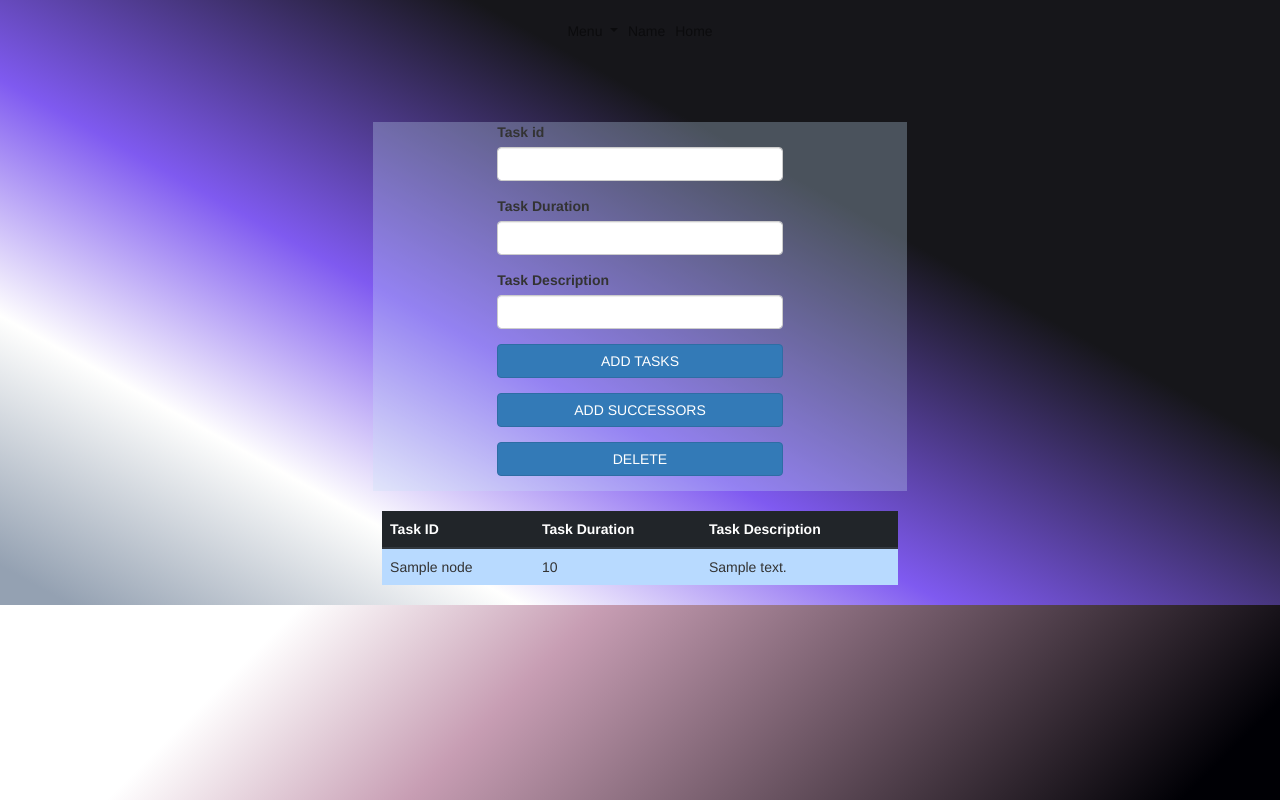
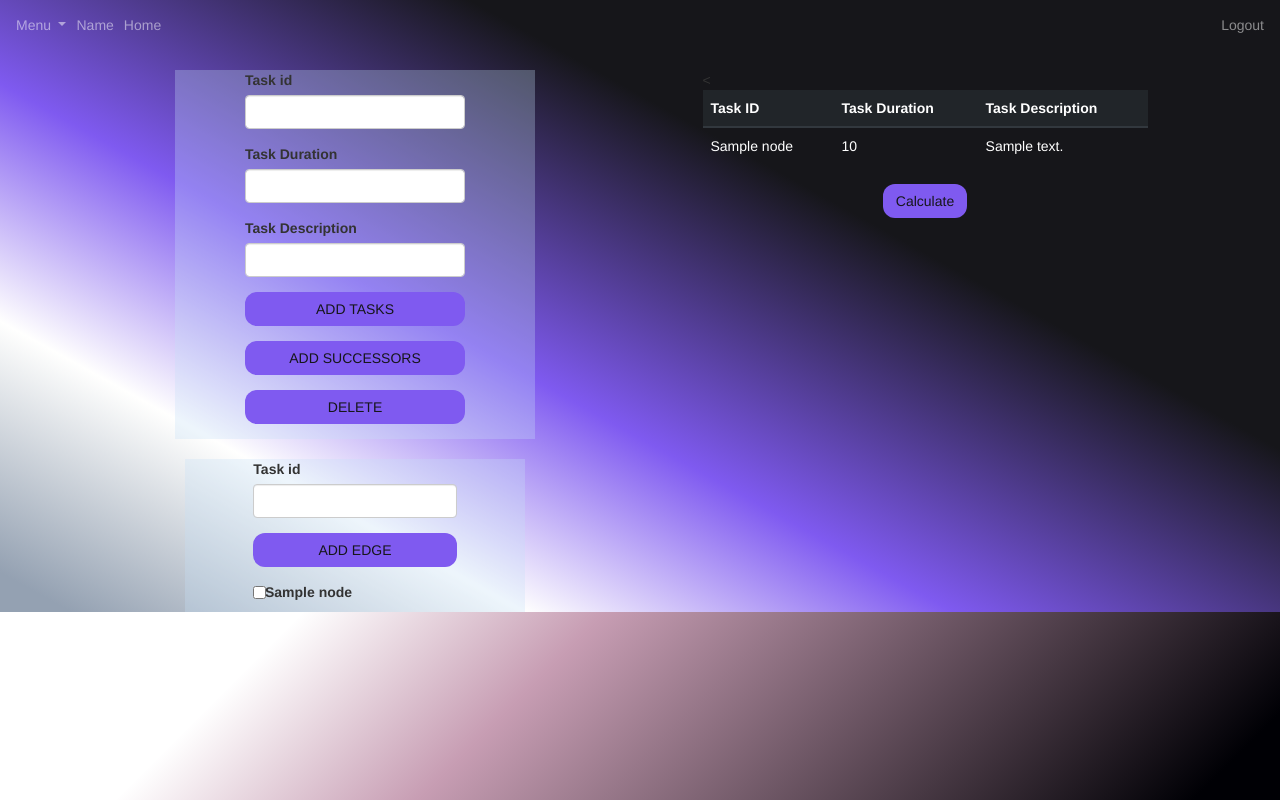
Before and after one commit to GayathriManeksha/PERT-Project-Manager, a Flask app: page /addtask/1 in a window 1280 px wide. Run offline with Flask 2, Linux system fonts and the light colour scheme; tables that the repository leaves empty hold one stand-in row (values such as "Sample post"); some libraries are stand-ins or nearby versions.

Commit message:
added add task page

```diff
--- a/app/routes.py
+++ b/app/routes.py
@@ -90,28 +90,22 @@ def addtsk(proj_id):
             return "Error adding to database"
       elif request.form.get('delete')=='delete':
          return redirect('/delete',proj_id=proj_id)
+      elif request.form.get('addedge'):
+         node_is=request.form['edge']
+         edges_are=request.form.getlist("edge_keys")
+         node_id1=Nodes.query.with_entities(Nodes.id).filter_by(nodename=node_is,proj_id=proj_id).first()
+         for e in edges_are:
+            node_id2=Nodes.query.with_entities(Nodes.id).filter_by(nodename=e).first()
+            edge=Edges(node_id2[0],node_id1[0])
+            db.session.add(edge)
+            db.session.commit()
+         flash("Edges added successfully")
+         return redirect(url_for('list_edges'))
       else:
          return redirect(url_for('addEdge',proj_id=proj_id))
    else:
       return render_template('addtask.html',nodes = Nodes.query.filter_by(proj_id=proj_id).all())
 
-
-@app.route('/addedge/<proj_id>',methods=['GET','POST'])
-def addEdge(proj_id):
-   if request.method=='POST':
-      node_is=request.form['edge']
-      edges_are=request.form.getlist("edge_keys")
-      node_id1=Nodes.query.with_entities(Nodes.id).filter_by(nodename=node_is,proj_id=proj_id).first()
-      for e in edges_are:
-        node_id2=Nodes.query.with_entities(Nodes.id).filter_by(nodename=e).first()
-        edge=Edges(node_id2[0],node_id1[0])
-        db.session.add(edge)
-        db.session.commit()
-
-      flash("Edges added successfully")
-      return redirect(url_for('list_edges'))
-   print("NOT POST")
-   return render_template('add_edges.html',nodes=Nodes.query.filter_by(proj_id=proj_id).all())
 
 @app.route('/listedges')
 def list_edges():
--- a/app/static/CSS/home.css
+++ b/app/static/CSS/home.css
@@ -2,7 +2,8 @@
 body, html {
   /* background-color: azure; */
   background-color: #ffffff;
-background-image: linear-gradient(135deg, #ffffff 16%, #c79db3 32%, #000005 73%);
+  background-image: linear-gradient(135deg, #ffffff 16%, #c79db3 32%, #000005 73%);
+
 }
 
 * {
@@ -36,9 +37,9 @@ background-image: linear-gradient(135deg, #ffffff 16%, #c79db3 32%, #000005 73%)
 .add-task-bg{
  /* background-image:url(pic7.png);*/
  /* background-size: cover;*/
- background-color: #16161a;
-background-image: linear-gradient(209deg, #16161a 34%, #7f5af0 60%, #fffffe 78%, #94a1b2 97%);
-
+  background-color: #16161a;
+  background-image: linear-gradient(209deg, #16161a 34%, #7f5af0 60%, #fffffe 78%, #94a1b2 97%);
+  height: 100%;
 }
 
 /* .add-task-nav{
--- a/app/templates/addtask.html
+++ b/app/templates/addtask.html
@@ -6,12 +6,13 @@
 
 {% block body %}
     <div class="add-task-bg">
-    <nav class="navbar navbar-expand-sm navbar-light add-task-nav justify-content-center">
+
+
+      <nav class="navbar navbar-expand-sm navbar-dark navbaar">
         <!-- Links -->
         <ul class="navbar-nav">
-             <!-- Dropdown -->
           <li class="nav-item dropdown">
-            <a class="nav-link dropdown-toggle" href="#" id="navbardrop" data-toggle="dropdown">
+            <a class="nav-link dropdown-toggle py-0" href="#" id="navbardrop" data-toggle="dropdown">
               Menu
             </a>
             <div class="dropdown-menu">
@@ -19,25 +20,30 @@
               <a class="dropdown-item" href="#">PROJECTS</a>
             </div>
           </li>
+
           <li class="nav-item">
-            <a class="nav-link" href="#">Name</a>
+            <a class="nav-link py-0" href="#">Name</a>
           </li>
           <li class="nav-item">
-            <a class="nav-link" href="#">Home</a>
+            <a class="nav-link py-0" href="#">Home</a>
           </li>
+        </ul>
+        <ul class="navbar-nav ml-auto">
+         <li class="nav-item">
+           <a class="nav-link py-0" href="#">Logout</a>
+         </li>
+       </ul>
 
-
-        </ul>
       </nav>
 
-<!-----------------edit-->
-      <br>
-      <br>
-      <div class="col-5 mx-auto add-task">
+      <div class="container">
+        <div class="row">
+            <div class="col-12 col-md-6">
+                <!----add task form-->
+                <div class="col-8 mx-auto add-task">
                     <div class="container-fluid">
-        <div class="col-8 mx-auto my-auto">
+                      <div class="col-10 mx-auto my-auto">
                     <form class="align-self-baseline" method="post">
-        <!-- Text input -->
                       <div class="form-outline mb-4">
                         <label class="form-label" for="form6Example3">Task id</label>
                         <input type="text" id="form6Example3" name = "taskid" class="form-control" />
@@ -52,26 +58,58 @@
                           <label class="form-label" for="form6Example3">Task Description</label>
                           <input type="text" id="form6Example3" name="taskdesc" class="form-control" />
                         </div>
+                      <button type="submit" class="btn btn-light btn-block mb-4  col-12 button-clr" name="addtasks" value="addtasks">ADD TASKS</button>
+                      <button type="submit" class="btn btn-light btn-block mb-4  col-12 button-clr" name="addsucc" value="addsucc">ADD SUCCESSORS</button>
+                      <button type="submit" class="btn btn-light btn-block mb-4  col-12 button-clr" name="delete" value="delete">DELETE</button>
 
-        <!-- Submit button -->
-        <button type="submit" class="btn btn-primary btn-block mb-4" name="addtasks" value="addtasks">ADD TASKS</button>
-        <button type="submit" class="btn btn-primary btn-block mb-4" name="addsucc" value="addsucc">ADD SUCCESSORS</button>
-        <button type="submit" class="btn btn-primary btn-block mb-4" name="delete" value="delete">DELETE</button>
                     </form>
 
                   </div>
               </div>
               </div>
-
-
               <br>
 
+              <div class="col-12">
+                    <!-- add edge code here -->
+                    <div class="col-8 mx-auto add-task">
+                      <div class="container-fluid">
+                        <div class="col-10 mx-auto my-auto">
+                      <form class="align-self-baseline" method="post">
+                        <!-- Text input -->
+                        <div class="form-outline mb-4">
+                          <label class="form-label" for="form6Example3">Task id</label>
+                          <input type="text" id="form6Example3" name="edge"  class="form-control" />
+                        </div>
+
+                        <!-- Submit button -->
+                        <button type="submit" class="btn btn-light btn-block mb-4 button-clr" name="addedge" value="addedge">ADD EDGE</button>
+
+                        <!--------checkbox-->
+                        {% for node in nodes %}
+                            <div class="big-checkbox" style="height:30px">
+                            <input class="form-check-input" type="checkbox" id="inlineCheckbox1" name = "edge_keys" value="{{node.nodename}}">
+                            <label class="form-check-label" for="inlineCheckbox1">...{{node.nodename}}</label>
+                            </div>
+
+                        {% endfor %}
+                      </form>
+
+                    </div>
+                </div>
+                </div>
+                <!---edge here -->
+
+              </div>
+
+            </div>
+
+            <!---add edge-->
+            <div class="col-12 col-md-6">
                 <!-----------table-->
                 <div class="row">
-<div class="col-5 align-self-center mx-auto">
-  {% if nodes %}
-    <table class="table table-hover table-primary" >
-      <thead class="thead-dark">
+                    <div class="col-10 align-self-center mx-auto">
+                        <table class="table table-hover table-text"  >
+                        < <thead class="thead-dark">
                           <tr>
                             <th>Task ID</th>
                             <th>Task Duration</th>
@@ -88,137 +126,16 @@
                         {% endfor %}
                         </tbody>
                         </table>
-  {% endif %}
                     </div>
                     </div>
+                    <div class="text-center">
+                    <button type="submit" class="btn btn-light mb-4 button-clr">Calculate</button>
                     </div>
-{% endblock %}
-=======
-<!DOCTYPE html>
-<html lang="en">
-
-<head>
-    <title>project</title>
-    <meta charset="UTF-8">
-    <meta name="viewport" content="width=device-width, initial-scale=1">
-    <link rel="icon"
-        href="https://st.depositphotos.com/1368414/3476/i/600/depositphotos_34768023-stock-photo-reach-out.jpg"
-        type="image/x-icon">
-    <link rel="stylesheet" href="https://maxcdn.bootstrapcdn.com/bootstrap/4.0.0/css/bootstrap.min.css"
-        integrity="sha384-Gn5384xqQ1aoWXA+058RXPxPg6fy4IWvTNh0E263XmFcJlSAwiGgFAW/dAiS6JXm" crossorigin="anonymous">
-    <link rel="stylesheet" href="https://maxcdn.bootstrapcdn.com/bootstrap/3.4.1/css/bootstrap.min.css">
-    <link rel="stylesheet" href="home.css">
-    <script src="https://ajax.googleapis.com/ajax/libs/jquery/3.5.1/jquery.min.js"></script>
-    <script src="https://maxcdn.bootstrapcdn.com/bootstrap/3.4.1/js/bootstrap.min.js"></script>
-</head>
-
-<body style="background-color: rgb(0, 0, 0);">
-
-    <div class="add-task-bg">
-    <nav class="navbar navbar-expand-sm navbar-light add-task-nav justify-content-center">
-        <!-- Links -->
-        <ul class="navbar-nav">
-             <!-- Dropdown -->
-          <li class="nav-item dropdown">
-            <a class="nav-link dropdown-toggle" href="#" id="navbardrop" data-toggle="dropdown">
-              Menu
-            </a>
-            <div class="dropdown-menu">
-              <a class="dropdown-item" href="#">NEW PROJECT</a>
-              <a class="dropdown-item" href="#">PROJECTS</a>
-            </div>
-          </li>
-          <li class="nav-item">
-            <a class="nav-link" href="#">Name</a>
-          </li>
-          <li class="nav-item">
-            <a class="nav-link" href="#">Home</a>
-          </li>
-
-
-        </ul>
-      </nav>
-
-<!-----------------edit-->
-      <br>
-      <div class="col-6 mx-auto add-task">
-      <div class="container-fluid">
-        <div class="col-10 mx-auto my-auto">
-      <form class="align-self-baseline">
-        <!-- Text input -->
-        <div class="form-outline mb-4">
-          <label class="form-label" for="form6Example3">Task id</label>
-          <input type="text" id="form6Example3" class="form-control" />
-        </div>
-
-        <div class="form-outline mb-4">
-            <label class="form-label" for="form6Example3">Task Name</label>
-            <input type="text" id="form6Example3" class="form-control" />
-          </div>
-
-          <div class="form-outline mb-4">
-            <label class="form-label" for="form6Example3">Task Description</label>
-            <input type="text" id="form6Example3" class="form-control" />
-          </div>
-
-        <!-- Submit button -->
-        <button type="submit" class="btn btn-primary btn-block mb-4">ADD TASKS</button>
-        <button type="submit" class="btn btn-primary btn-block mb-4">ADD SUCCESSORS</button>
-      </form>
 
             </div>
         </div>
       </div>
 
-
-<br>
-
-<!-----------table-->
-<div class="row">
-<div class="col-7 align-self-center mx-auto">
-    <table class="table table-hover table-primary" >
-      <thead class="thead-dark">
-        <tr>
-          <th>Task ID</th>
-          <th>Task Name</th>
-          <th>Task Description</th>
-        </tr>
-      </thead>
-      <tbody>
-        <tr>
-          <td>A</td>
-          <td>hhhhdjd</td>
-          <td>yyyyyyy</td>
-        </tr>
-        <tr>
-          <td>B</td>
-          <td>manf</td>
-          <td>zzzz</td>
-        </tr>
-        <tr>
-          <td>C</td>
-          <td>prodct</td>
-          <td>edweiwd</td>
-        </tr>
-      </tbody>
-    </table>
-  </div>
 </div>
 
-
-
-
-
-
-  <script src="https://code.jquery.com/jquery-3.2.1.slim.min.js"
-        integrity="sha384-KJ3o2DKtIkvYIK3UENzmM7KCkRr/rE9/Qpg6aAZGJwFDMVNA/GpGFF93hXpG5KkN"
-        crossorigin="anonymous"></script>
-    <script src="https://cdnjs.cloudflare.com/ajax/libs/popper.js/1.12.9/umd/popper.min.js"
-        integrity="sha384-ApNbgh9B+Y1QKtv3Rn7W3mgPxhU9K/ScQsAP7hUibX39j7fakFPskvXusvfa0b4Q"
-        crossorigin="anonymous"></script>
-    <script src="https://maxcdn.bootstrapcdn.com/bootstrap/4.0.0/js/bootstrap.min.js"
-        integrity="sha384-JZR6Spejh4U02d8jOt6vLEHfe/JQGiRRSQQxSfFWpi1MquVdAyjUar5+76PVCmYl"
-        crossorigin="anonymous"></script>
-
-</div>
-</body>
+{% endblock %}
--- a/app/templates/home.html
+++ b/app/templates/home.html
@@ -11,7 +11,7 @@
     <link rel="stylesheet" href="https://maxcdn.bootstrapcdn.com/bootstrap/4.0.0/css/bootstrap.min.css"
         integrity="sha384-Gn5384xqQ1aoWXA+058RXPxPg6fy4IWvTNh0E263XmFcJlSAwiGgFAW/dAiS6JXm" crossorigin="anonymous">
     <link rel="stylesheet" href="https://maxcdn.bootstrapcdn.com/bootstrap/3.4.1/css/bootstrap.min.css">
-    <link rel="stylesheet" href="home.css">
+    <link rel="stylesheet" type= "text/css" href="{{url_for('static',filename='CSS/home.css')}}">
     <script src="https://ajax.googleapis.com/ajax/libs/jquery/3.5.1/jquery.min.js"></script>
     <script src="https://maxcdn.bootstrapcdn.com/bootstrap/3.4.1/js/bootstrap.min.js"></script>
 </head>
```
Also changed, not shown: app/templates/tasknedge.html (deleted, +0 -179 lines). Lines whose indentation alone changed are shown as unchanged.
